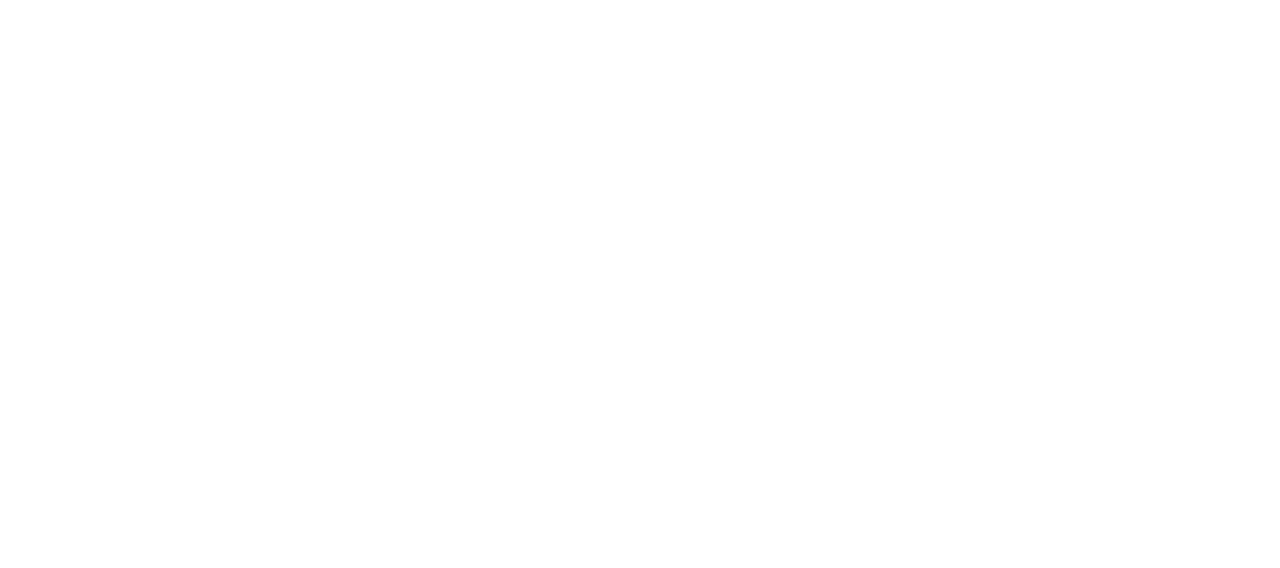
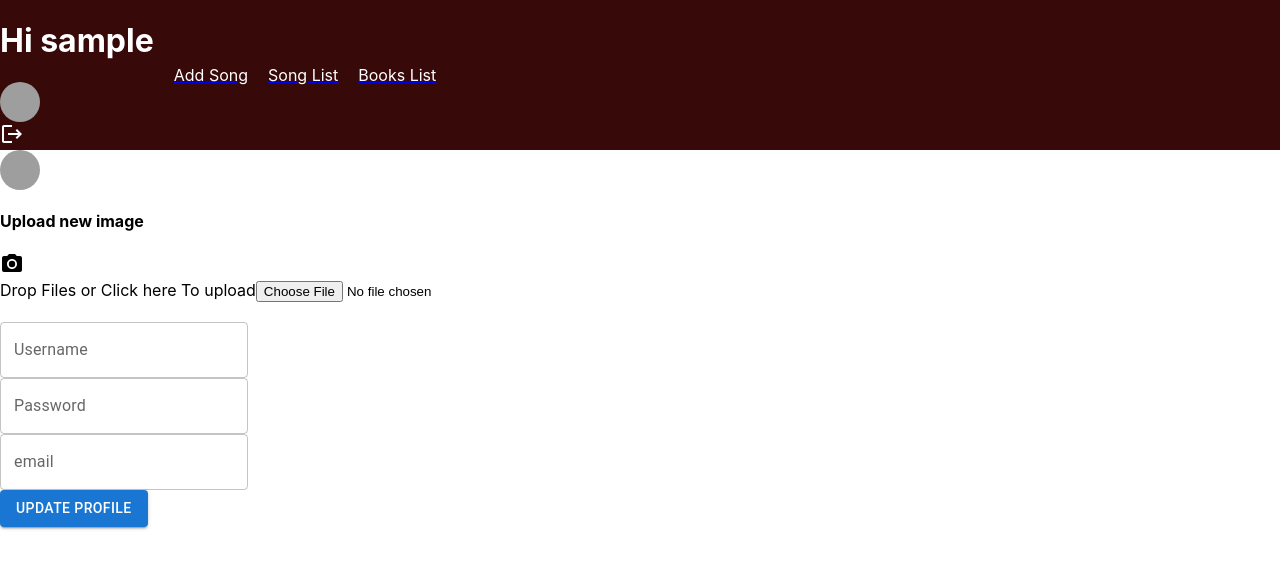
Before and after one commit to BoginMike/copierFE, a React (Create React App) app: page /profile in a window 1280 px wide. Before the commit this address had no page. Shown: the top 568 px of the page. Built offline with nearby package versions, Linux system fonts and the light colour scheme; no server answers; sample sign-in values are in the browser's storage.

Commit message:
profile page added

```diff
--- a/src/App.js
+++ b/src/App.js
@@ -7,6 +7,8 @@
 import BooksList from './pages/Books/BooksList';
 import AddSong from './pages/AddSong/AddSong';
 import ProtectedRoute from './shared/components/ProtectedRoute';
+import NotFoundPage from './shared/components/NotFoundPage';
+import Profile from './pages/Profile/Profile';
 
 function App() {
   return (
@@ -17,7 +19,9 @@
         <Route path='/songs-list' element={<ProtectedRoute><SongList /></ProtectedRoute>}></Route>
         <Route path='/books-list' element={<ProtectedRoute>< BooksList /></ProtectedRoute>}></Route>
         <Route path='/add-song' element={<ProtectedRoute>< AddSong /></ProtectedRoute>}></Route>
+        <Route path='/profile' element={<ProtectedRoute>< Profile /></ProtectedRoute>}></Route>
         <Route path='/' element={<Login />}></Route>
+        <Route path='*' element={<NotFoundPage />}></Route>
       </Routes>
     </div>
   );
--- /dev/null
+++ b/src/pages/Profile/Profile.jsx
@@ -0,0 +1,71 @@
+import React, { useEffect, useState } from 'react'
+import Header from '../../shared/components/Header'
+import { Avatar, Button, TextField } from '@mui/material'
+import FileUpload from '../../shared/components/FileUpload'
+import { useForm } from 'react-hook-form';
+import { getApiCall, patchApiCall } from '../../shared/api-utils';
+
+export default function Profile() {
+    const { register, handleSubmit, watch, formState: { errors }, setValue } = useForm();
+    const [fileName, setFileName] = useState('')
+
+    const [user, setUser] = useState({})
+
+    useEffect(() => {
+        getApiCall("/users/my-info").then(response => {
+            if(response.status){
+                let data = response.data
+                setUser(data);
+                setValue('username',data.username)
+                setValue('password',data.password)
+                setValue('email',data.email)
+                setFileName(data.profilePicture)
+            }
+
+        })
+    }, [])
+
+
+    function onSubmit(data) {
+        data['profilePicture'] = fileName;
+        data['_id'] = user._id
+        patchApiCall('/users', data)
+            .then(r => {
+
+            })
+    }
+
+    function uploaded(fname) {
+        setFileName(fname)
+    }
+    return (
+        <div>
+            <Header />
+            <div>
+                <form onSubmit={handleSubmit(onSubmit)}>
+
+                    <div>
+                        <Avatar src={process.env.REACT_APP_BASE_URL + '/image/' + user.profilePicture} />
+                    </div>
+
+                    <h4>Upload new image</h4>
+                    <FileUpload onUpload={uploaded} />
+
+                    <div>
+                        <TextField error={errors.username} helperText={errors.username ? "username is required" : ""} {...register("username", { required: true })} label="Username" variant="outlined" />
+                    </div>
+                    <div>
+                        <TextField type='password' {...register("password")} label="Password" />
+                    </div>
+                    <div>
+                        <TextField type='text' {...register("email")} label="email" />
+                    </div>
+
+
+
+                    <Button type="submit" variant='contained' > Update Profile</Button>
+                </form>
+            </div>
+        </div>
+    )
+}
--- a/src/shared/api-utils.js
+++ b/src/shared/api-utils.js
@@ -38,6 +38,19 @@
     }).then(x => x.json())
 }
 
+export function patchApiCall(url, body, headers) {
+    return fetch(getBaseUrl() + url, {
+        headers: {
+            token: localStorage.getItem('token'),
+            'Content-Type':"application/json",
+            ...headers
+        },
+        method: "PATCH",
+        body: JSON.stringify(body)
+    }).then(x => x.json())
+}
+
+
 export function deleteApiCall(url, headers) {
     return fetch(getBaseUrl() + url, {
         headers: {
--- a/src/shared/components/Header.js
+++ b/src/shared/components/Header.js
@@ -19,25 +19,31 @@
         setProfilePicture(decoded.profilePicture)
     }, [])
 
-    function logout(){
-        if(window.confirm("Are you sure want to logout?")){
+    function logout() {
+        if (window.confirm("Are you sure want to logout?")) {
             localStorage.clear();
             navigate('/login')
         }
 
     }
 
+    function showProfilePage(){
+        navigate('/profile')
+    }
+
     return (
         <div className='app-header'>
             <div>
                 <h1>Hi {username}</h1>
-                <Avatar src={process.env.REACT_APP_BASE_URL + '/image/' + profilePicture} />
+                <span onClick={showProfilePage}>
+                    <Avatar src={process.env.REACT_APP_BASE_URL + '/image/' + profilePicture} />
+                </span>
                 <span onClick={logout}>
                     <LogoutIcon />
                 </span>
             </div>
             <div>
-                <Navbar/>
+                <Navbar />
             </div>
         </div>
     )
--- /dev/null
+++ b/src/shared/components/NotFoundPage.jsx
@@ -0,0 +1,9 @@
+import React from 'react'
+
+export default function NotFoundPage() {
+  return (
+    <div>
+        <h1>Sorry the page you looking for doesn't exists</h1>
+    </div>
+  )
+}
```
